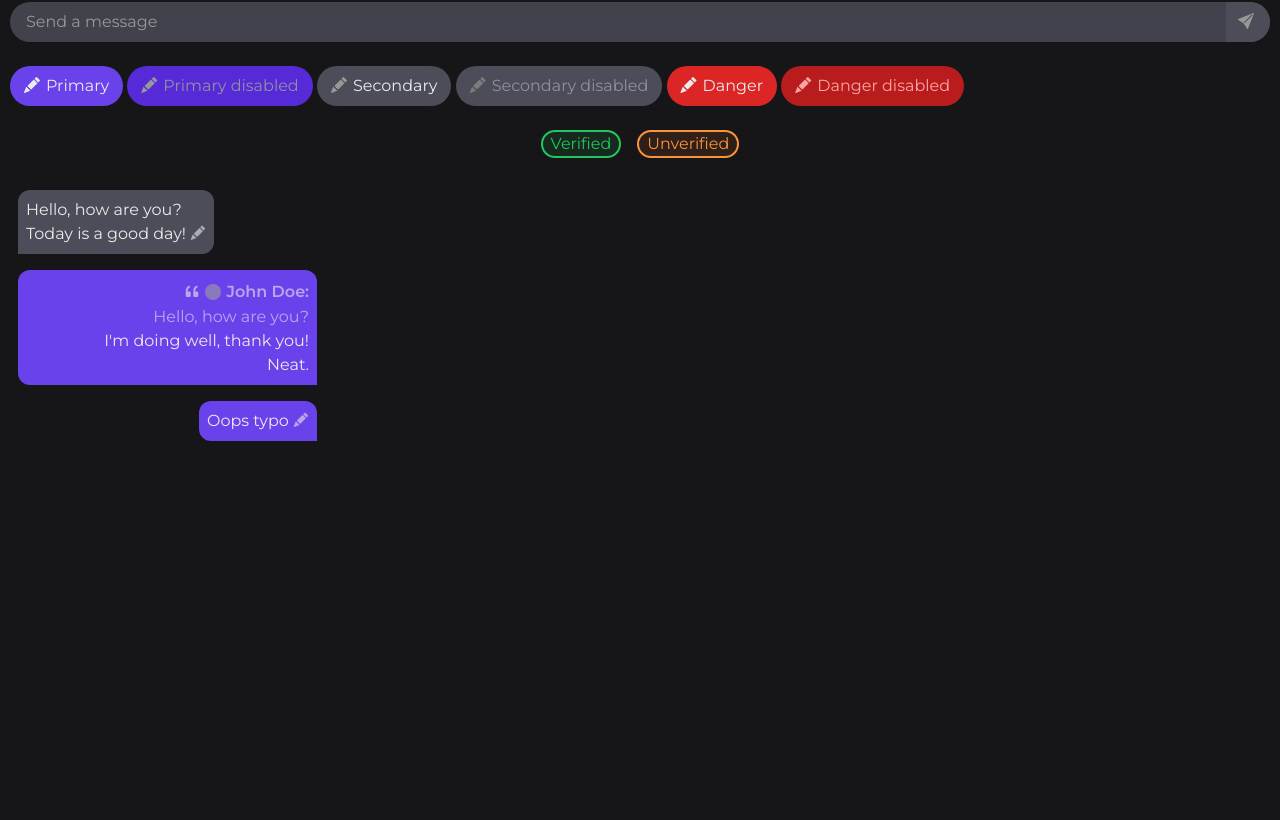
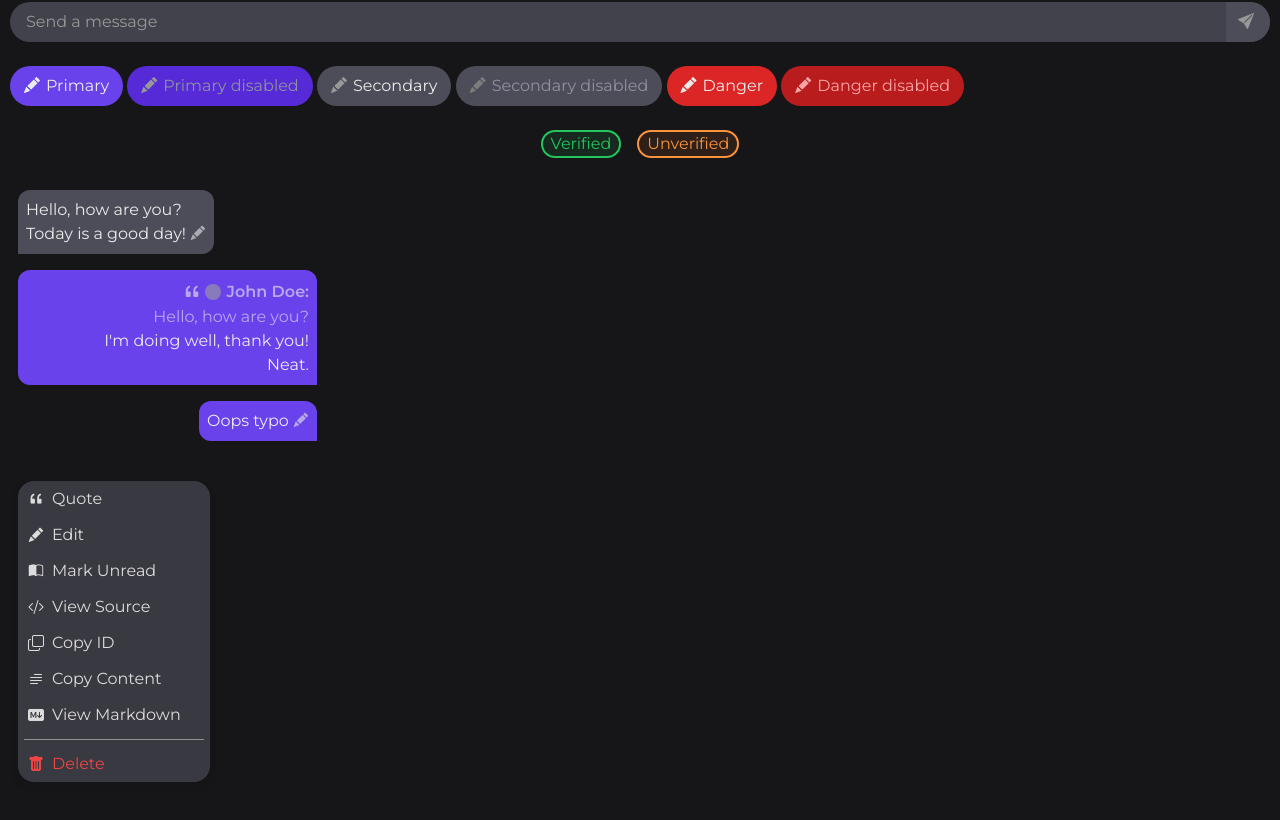
Before and after one commit to MorganDilling/whispr-tailwind-testing, a SvelteKit app: page /components in a window 1280 px wide. Shown: the part 206-1026 px from the top of the page. Before the commit the page ends 800 px from the top, so only its background shows below. Built offline with nearby package versions, Linux system fonts and the light colour scheme; grey boxes are pictures that could not be loaded.

Commit message:
feat: Extended context menu

```diff
--- /dev/null
+++ b/src/lib/components/ExtendedContextMenu.svelte
@@ -0,0 +1,46 @@
+<div
+	class="flex flex-col w-48 absolute bg-background-900 rounded-2xl shadow-background-950 shadow-md text-text-200 overflow-hidden"
+>
+	<button class="transition-colors hover:bg-background-800 text-left p-1.5"
+		><i
+			class="bi bi-quote ml-1 mr-2 inline-flex justify-center items-center scale-110 translate-y-[3px]"
+		></i>Quote</button
+	>
+	<button class="transition-colors hover:bg-background-800 text-left p-1.5"
+		><i
+			class="bi bi-pencil-fill ml-1 mr-2 inline-flex justify-center items-center scale-90 translate-y-[3px]"
+		></i>Edit</button
+	>
+	<button class="transition-colors hover:bg-background-800 text-left p-1.5"
+		><i
+			class="bi bi-book-half ml-1 mr-2 inline-flex justify-center items-center scale-90 translate-y-[3px]"
+		></i>Mark Unread</button
+	>
+	<button class="transition-colors hover:bg-background-800 text-left p-1.5"
+		><i
+			class="bi bi-code-slash ml-1 mr-2 inline-flex justify-center items-center scale-100 translate-y-[3px]"
+		></i>View Source</button
+	>
+	<button class="transition-colors hover:bg-background-800 text-left p-1.5"
+		><i
+			class="bi bi-copy ml-1 mr-2 inline-flex justify-center items-center scale-100 translate-y-[2.5px]"
+		></i>Copy ID</button
+	>
+	<button class="transition-colors hover:bg-background-800 text-left p-1.5"
+		><i
+			class="bi bi-text-paragraph ml-1 mr-2 inline-flex justify-center items-center scale-100 translate-y-[2.5px]"
+		></i>Copy Content</button
+	>
+	<button class="transition-colors hover:bg-background-800 text-left p-1.5"
+		><i
+			class="bi bi-markdown-fill ml-1 mr-2 inline-flex justify-center items-center scale-100 translate-y-[2.5px]"
+		></i>View Markdown</button
+	>
+	<hr class="m-1.5 opacity-50" />
+	<button
+		class="transition-colors hover:bg-red-500 text-red-500 hover:text-text-100 text-left p-1.5"
+		><i
+			class="bi bi-trash-fill ml-1 mr-2 inline-flex justify-center items-center scale-100 translate-y-[3px]"
+		></i>Delete</button
+	>
+</div>
--- a/src/routes/components/+page.svelte
+++ b/src/routes/components/+page.svelte
@@ -1,4 +1,5 @@
 <script lang="ts">
+	import ExtendedContextMenu from '$lib/components/ExtendedContextMenu.svelte';
 	import Message from '$lib/components/Message.svelte';
 	import TooltipContainer from '$lib/components/TooltipContainer.svelte';
 
@@ -233,6 +234,15 @@
 	></Message>
 </div>
 
+<br />
+
+<div class="p-2 mb-52 h-56">
+	<ExtendedContextMenu></ExtendedContextMenu>
+</div>
+
+<br />
+<br />
+
 <style>
 	:global(body) {
 		padding: 10px;
```
